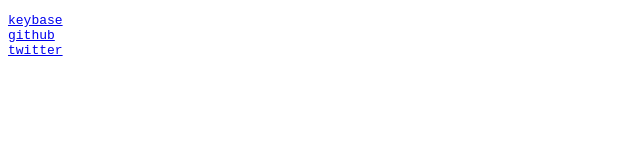
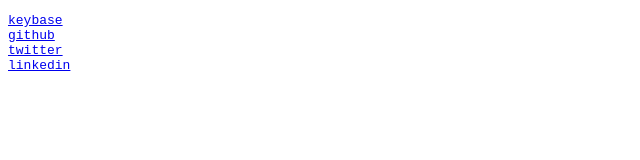
Before and after one commit to fredriks/fredriks.github.io, a plain HTML site: page index.html in a window 1280 px wide. Shown: the full height of the page, 0-640 px from the left. Drawn offline with Linux system fonts and the light colour scheme.

Commit message:
Added LinkedIn link
Fixed broken tag

```diff
--- a/index.html
+++ b/index.html
@@ -17,6 +17,7 @@
         <a href="https://keybase.io/fsimon">keybase</a>
         <a href="https://github.com/fredriks">github</a>
         <a href="https://twitter.com/fredrsi">twitter</a>
-    </div>
+        <a href="https://www.linkedin.com/in/fredriksimon/">linkedin</a>
+    </pre>
 </body>
 </html>
```
